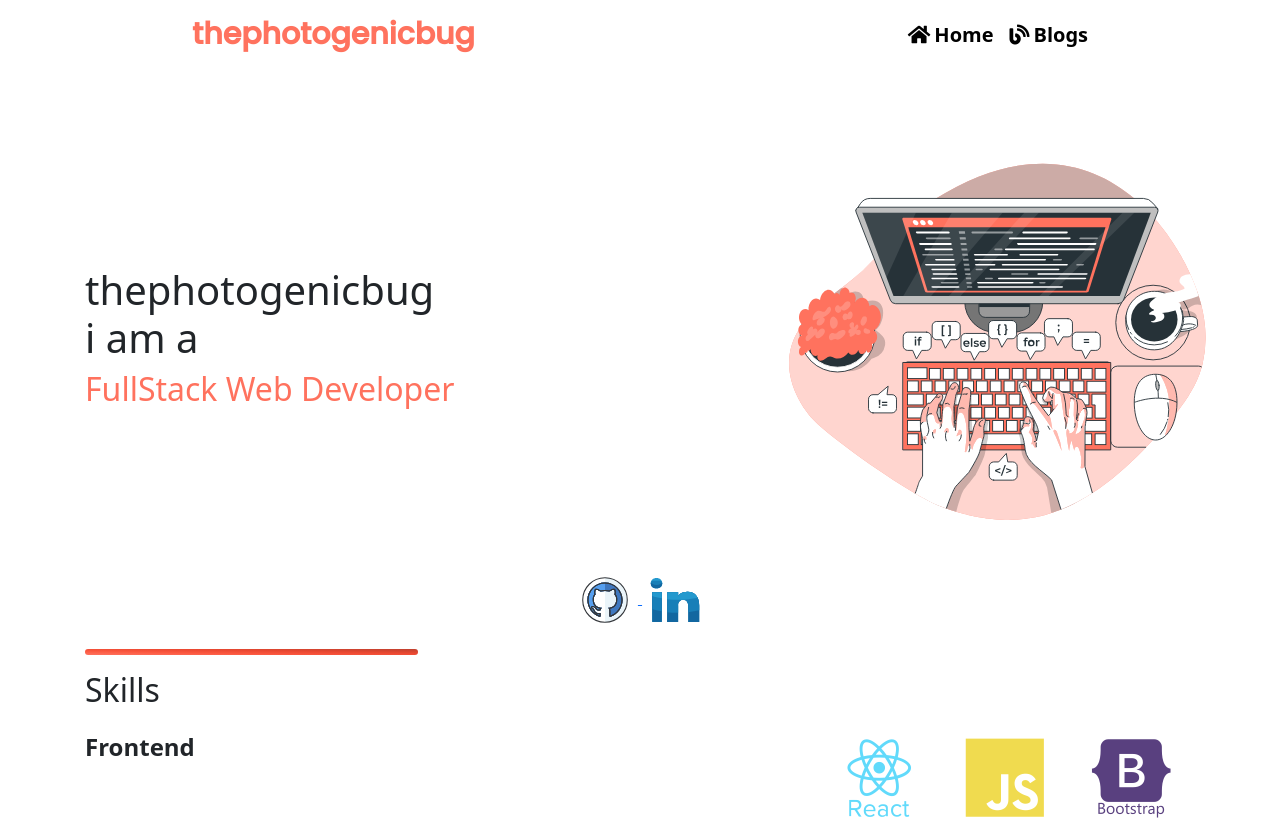
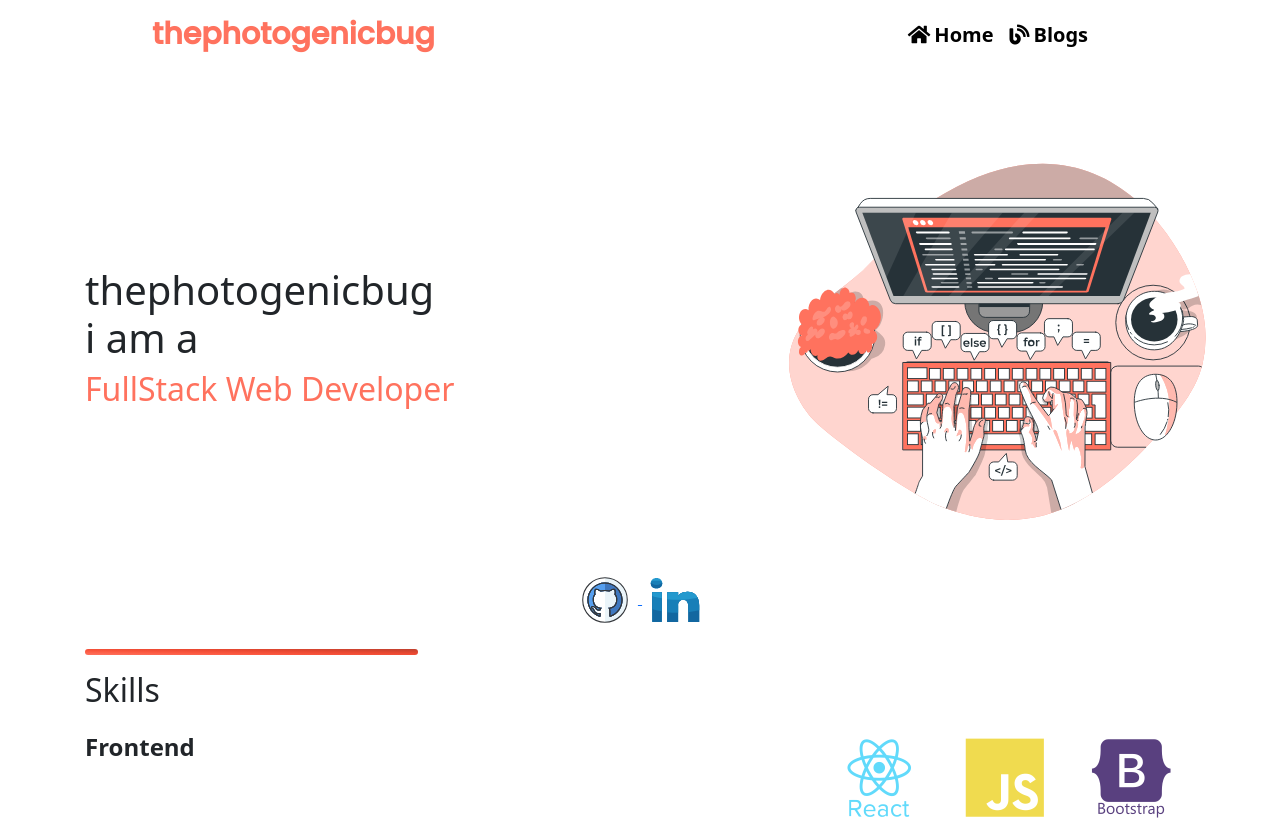
Before and after one commit to thephotogenicbug/Thephotogenicbug.tech-React-web-page, a React (Create React App) app: page / in a window 1280 px wide. Shown: the top 820 px of the page. Built offline with nearby package versions, Linux system fonts and the light colour scheme.

Commit message:
Move Logo

```diff
--- a/src/Components/Header.css
+++ b/src/Components/Header.css
@@ -29,7 +29,7 @@
     font-size:30px;
     color:#FF725E;
     font-weight: 800;
-    margin-left: 180px;
+    margin-left: 140px;
     font-family: 'Poppins', sans-serif;
 }
 
```
